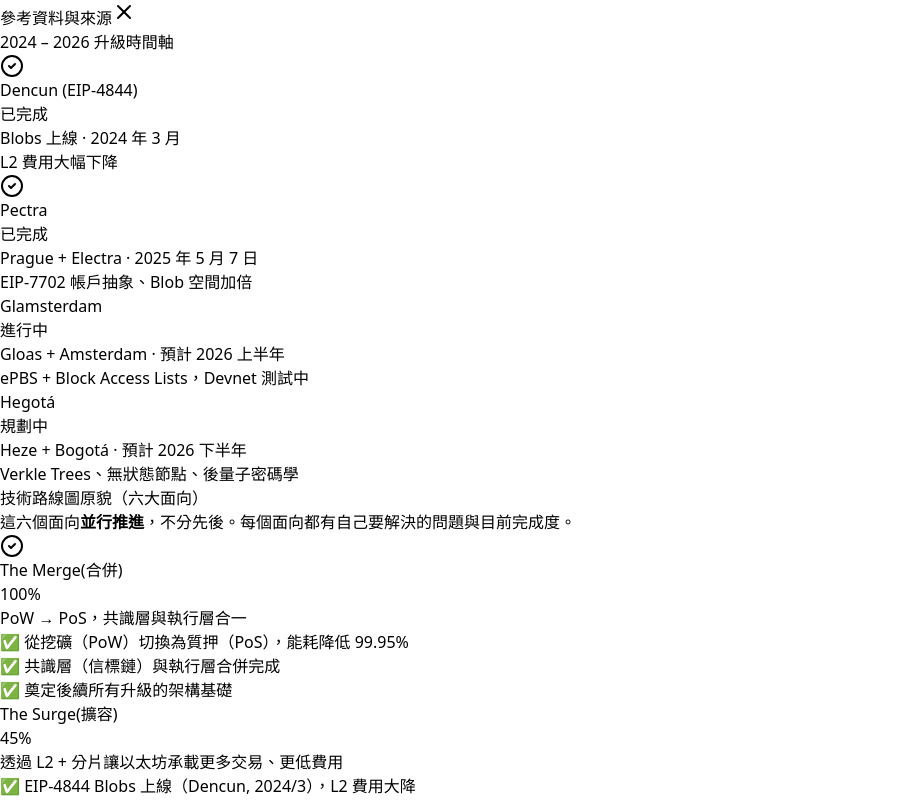
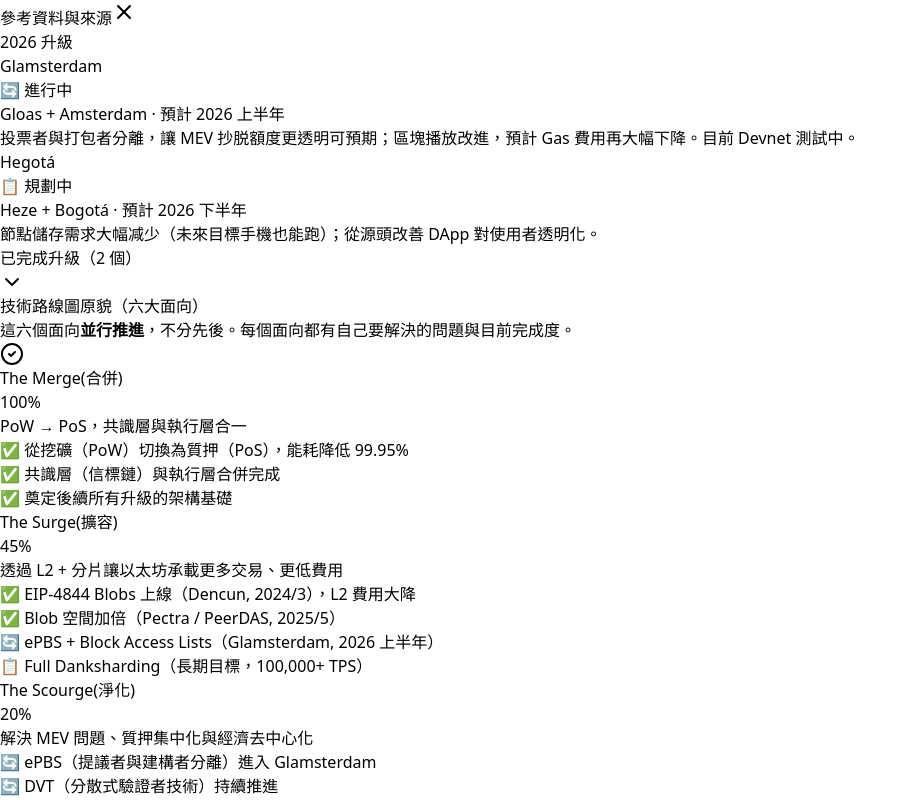
Before and after one commit to ASTROHSU/Ethereum-roadmap, a React (Vite) app: page / in a window 1280 px wide. Shown: the top 800 px of the page, without its empty margins (0-917 px from the left). Built offline with nearby package versions, Linux system fonts and the light colour scheme.

Commit message:
feat: sidebar timeline shows upcoming first, collapse past upgrades, plain-language notes

```diff
--- a/src/components/EthereumRoadmapUX.jsx
+++ b/src/components/EthereumRoadmapUX.jsx
@@ -103,10 +103,10 @@ const officialRoadmapPhases = [
 
 // 2026 年最新升級狀態
 const upgradeTimeline = [
-  { name: 'Dencun (EIP-4844)', nameZh: 'Blobs 上線', date: '2024 年 3 月', status: 'completed', note: 'L2 費用大幅下降' },
-  { name: 'Pectra', nameZh: 'Prague + Electra', date: '2025 年 5 月 7 日', status: 'completed', note: 'EIP-7702 帳戶抽象、Blob 空間加倍' },
-  { name: 'Glamsterdam', nameZh: 'Gloas + Amsterdam', date: '預計 2026 上半年', status: 'in_progress', note: 'ePBS + Block Access Lists，Devnet 測試中' },
-  { name: 'Hegotá', nameZh: 'Heze + Bogotá', date: '預計 2026 下半年', status: 'future', note: 'Verkle Trees、無狀態節點、後量子密碼學' },
+  { name: 'Dencun', nameZh: 'EIP-4844 Blobs 上線', date: '2024 年 3 月', status: 'completed', note: 'L2 手續費降低了10⋅100倍，是許多人相信 L2 的街樓。' },
+  { name: 'Pectra', nameZh: 'Prague + Electra', date: '2025 年 5 月 7 日', status: 'completed', note: '錢包不再需要持有 ETH 就能付 Gas；已可不死背助記詞做社群恢復錢包。' },
+  { name: 'Glamsterdam', nameZh: 'Gloas + Amsterdam', date: '預計 2026 上半年', status: 'in_progress', note: '投票者與打包者分離，讓 MEV 抄脱額度更透明可預期；區塊播放改進，預計 Gas 費用再大幅下降。目前 Devnet 測試中。' },
+  { name: 'Hegotá', nameZh: 'Heze + Bogotá', date: '預計 2026 下半年', status: 'future', note: '節點儲存需求大幅减少（未來目標手機也能跑）；從源頭改善 DApp 對使用者透明化。' },
 ];
 
 const getSeverityLabel = (n) => {
@@ -536,6 +536,7 @@ export default function EthereumRoadmapUX() {
   const [expandedCard, setExpandedCard] = useState(null);
   const [sourcesOpen, setSourcesOpen] = useState({});
   const [sidebarOpen, setSidebarOpen] = useState(false);
+  const [showPastUpgrades, setShowPastUpgrades] = useState(false);
 
   const activeCategory = roadmapData.find((c) => c.id === activeTab) ?? roadmapData[0];
   const effectiveTopic =
@@ -595,33 +596,60 @@ export default function EthereumRoadmapUX() {
 
           {/* 升級時間軸 */}
           <div>
-            <span className="font-semibold text-slate-700 text-xs uppercase tracking-wider">2024 – 2026 升級時間軸</span>
-            <div className="mt-3 space-y-3">
-              {upgradeTimeline.map((u) => (
-                <div key={u.name} className={`rounded-xl border p-3.5 ${u.status === 'completed'
-                  ? 'bg-emerald-50 border-emerald-200'
-                  : u.status === 'in_progress'
-                    ? 'bg-indigo-50 border-indigo-200'
-                    : 'bg-white border-slate-200'
+            <span className="font-semibold text-slate-700 text-xs uppercase tracking-wider">2026 升級</span>
+            <div className="mt-3 space-y-2">
+              {/* 即將 / 規劃中 —— 預認顯示 */}
+              {upgradeTimeline.filter(u => u.status !== 'completed').map((u) => (
+                <div key={u.name} className={`rounded-xl border p-3.5 ${u.status === 'in_progress' ? 'bg-indigo-50 border-indigo-200' : 'bg-white border-slate-200'
                   }`}>
                   <div className="flex items-center justify-between gap-2">
                     <div className="flex items-center gap-2">
-                      {u.status === 'completed' && <CheckCircle2 className="w-4 h-4 text-emerald-600 flex-shrink-0" />}
-                      {u.status === 'in_progress' && <div className="w-2 h-2 rounded-full bg-indigo-500 animate-pulse flex-shrink-0 ml-0.5" />}
-                      {u.status === 'future' && <div className="w-2 h-2 rounded-full bg-slate-300 flex-shrink-0 ml-0.5" />}
+                      {u.status === 'in_progress' && <div className="w-2 h-2 rounded-full bg-indigo-500 animate-pulse flex-shrink-0" />}
+                      {u.status === 'future' && <div className="w-2 h-2 rounded-full bg-slate-300 flex-shrink-0" />}
                       <span className="font-semibold text-slate-800">{u.name}</span>
                     </div>
-                    <span className={`text-xs font-medium px-2 py-0.5 rounded-full ${u.status === 'completed' ? 'bg-emerald-100 text-emerald-700'
-                      : u.status === 'in_progress' ? 'bg-indigo-100 text-indigo-700'
-                        : 'bg-slate-100 text-slate-500'
+                    <span className={`text-xs font-medium px-2 py-0.5 rounded-full ${u.status === 'in_progress' ? 'bg-indigo-100 text-indigo-700' : 'bg-slate-100 text-slate-500'
                       }`}>
-                      {u.status === 'completed' ? '已完成' : u.status === 'in_progress' ? '進行中' : '規劃中'}
+                      {u.status === 'in_progress' ? '🔄 進行中' : '📋 規劃中'}
                     </span>
                   </div>
-                  <p className="text-xs text-slate-500 mt-1 ml-6">{u.nameZh} · {u.date}</p>
-                  <p className="text-xs text-slate-600 mt-1 ml-6">{u.note}</p>
+                  <p className="text-xs text-slate-500 mt-1 ml-4">{u.nameZh} · {u.date}</p>
+                  <p className="text-xs text-slate-600 mt-1 ml-4 leading-relaxed">{u.note}</p>
                 </div>
               ))}
+              {/* 已完成 —— 預計折疊 */}
+              {(() => {
+                const past = upgradeTimeline.filter(u => u.status === 'completed');
+                return (
+                  <div>
+                    <button
+                      type="button"
+                      onClick={() => setShowPastUpgrades(p => !p)}
+                      className="w-full flex items-center justify-between text-xs text-slate-400 hover:text-slate-600 py-1.5 transition-colors"
+                    >
+                      <span>已完成升級（{past.length} 個）</span>
+                      {showPastUpgrades ? <ChevronUp className="w-3 h-3" /> : <ChevronDown className="w-3 h-3" />}
+                    </button>
+                    {showPastUpgrades && (
+                      <div className="space-y-2">
+                        {past.map((u) => (
+                          <div key={u.name} className="rounded-xl border bg-emerald-50 border-emerald-200 p-3.5">
+                            <div className="flex items-center justify-between gap-2">
+                              <div className="flex items-center gap-2">
+                                <CheckCircle2 className="w-4 h-4 text-emerald-600 flex-shrink-0" />
+                                <span className="font-semibold text-slate-800">{u.name}</span>
+                              </div>
+                              <span className="text-xs font-medium px-2 py-0.5 rounded-full bg-emerald-100 text-emerald-700">✅ 已完成</span>
+                            </div>
+                            <p className="text-xs text-slate-500 mt-1 ml-6">{u.nameZh} · {u.date}</p>
+                            <p className="text-xs text-slate-600 mt-1 ml-6 leading-relaxed">{u.note}</p>
+                          </div>
+                        ))}
+                      </div>
+                    )}
+                  </div>
+                );
+              })()}
             </div>
           </div>
 
```
